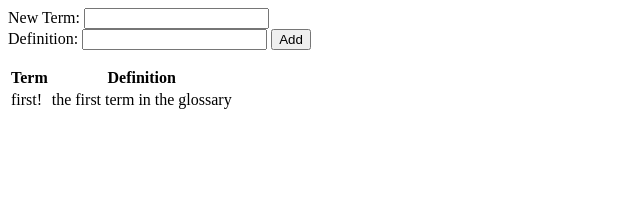
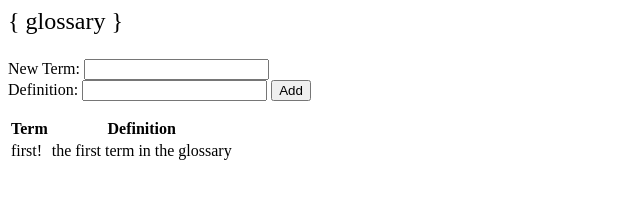
Before and after one commit to Byte-Club/homepage, a website: page site/glossary.html in a window 1280 px wide. Shown: the whole page, without its empty margins (0-640 px from the left). Drawn offline with Linux system fonts and the light colour scheme.

Commit message:
adding those things from before for real this time

```diff
--- a/site/assets/css/glossary.css
+++ b/site/assets/css/glossary.css
@@ -7,7 +7,3 @@ body {
 	font-size: 24;
 	color: black;
 }
-
-header.blue {
-	color: blue;
-}
--- a/site/glossary.html
+++ b/site/glossary.html
@@ -1,8 +1,13 @@
 <html>
     <head>
       <title>ByteClub Glossary</title>
+	  <link rel="stylesheet" type="text/css" href="/site/assets/css/glossary.css" />
     </head>
     <body>
+		<div id="header"class= "header">
+			<p>{ glossary }</p>
+		</div>
+		</div>
         <form method='POST' action="/glossary/terms">
               <label for="newTerm">New Term:</label>
               <input id="newTerm" type="text" name="term"><br>
```
